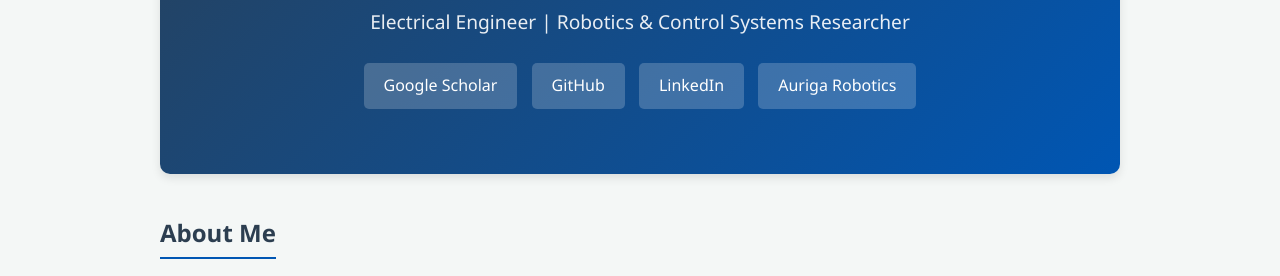
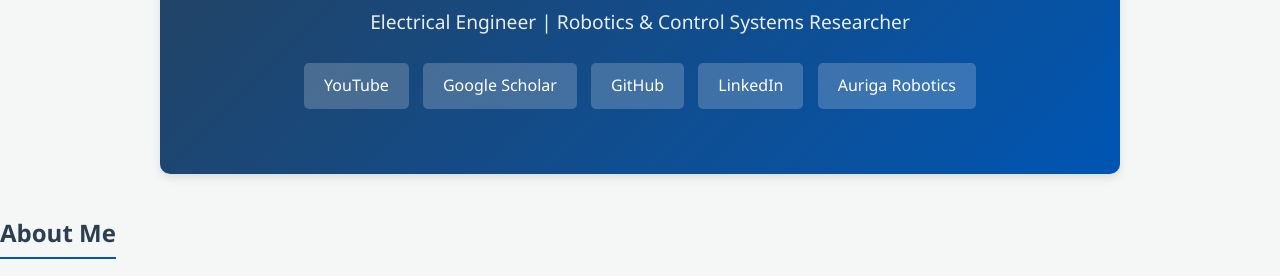
Before and after one commit to farbodYNSI/farbodynsi.github.io, a plain HTML site: page index.html in a window 1280 px wide. Shown: the part 445-721 px from the top of the page. Drawn offline with Linux system fonts and the light colour scheme.

Commit message:
Add YouTube link to social links
Added a YouTube link to the social links section.

```diff
--- a/index.html
+++ b/index.html
@@ -24,10 +24,12 @@
             <h1>Farbod Younesi</h1>
             <p>Electrical Engineer | Robotics & Control Systems Researcher</p>
             <div class="social-links">
+                <a href="https://www.youtube.com/@farbodyounesi2424" target="_blank">YouTube</a>
                 <a href="https://scholar.google.com/citations?user=7HzUuhoAAAAJ&hl=en" target="_blank">Google Scholar</a>
                 <a href="https://github.com/farbodYNSI" target="_blank">GitHub</a>
                 <a href="https://www.linkedin.com/in/farbod-younesi" target="_blank">LinkedIn</a>
                 <a href="https://aurigarobotics.ir/" target="_blank">Auriga Robotics</a>
+            </div>
             </div>
         </div>
 
```
